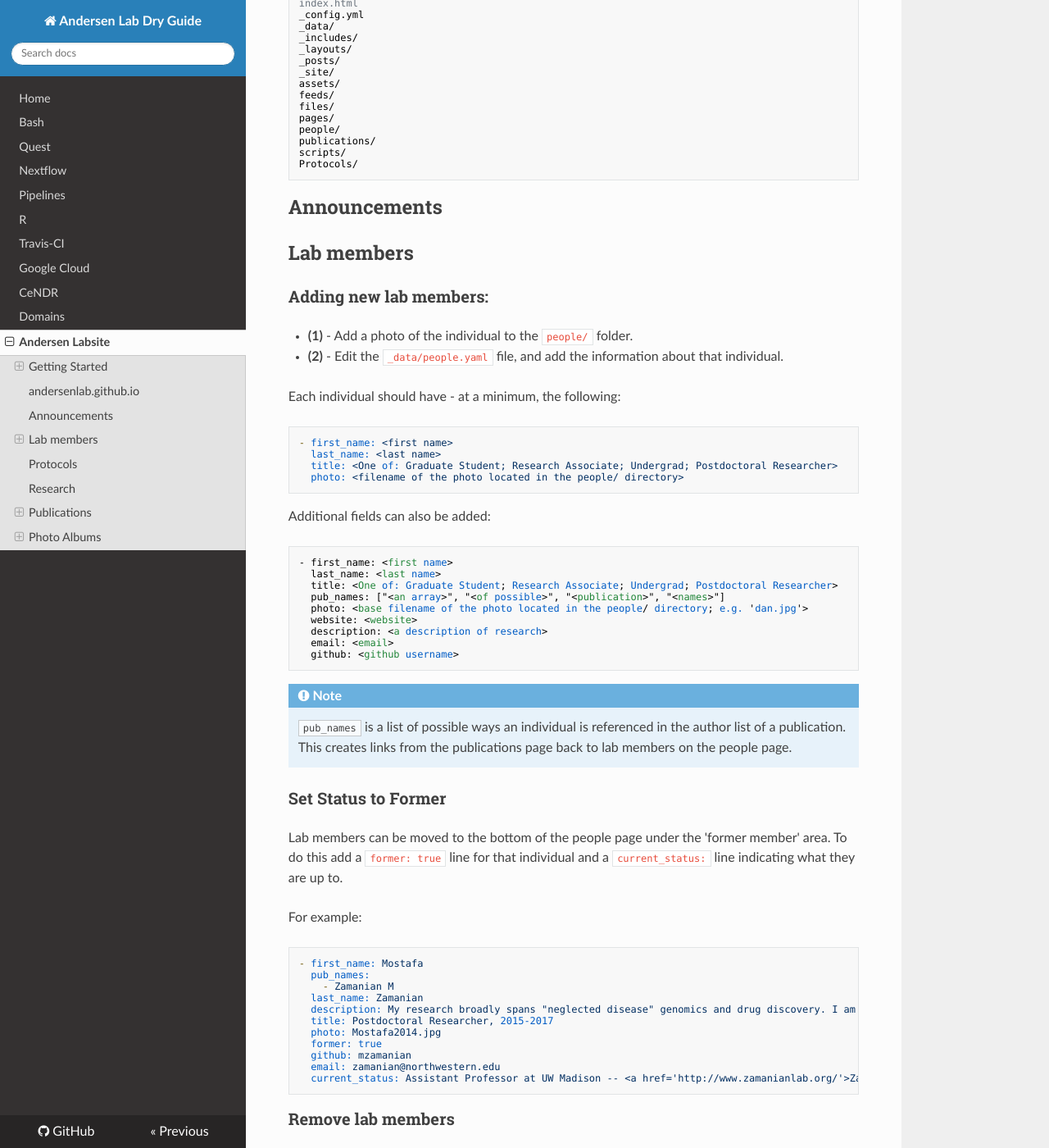
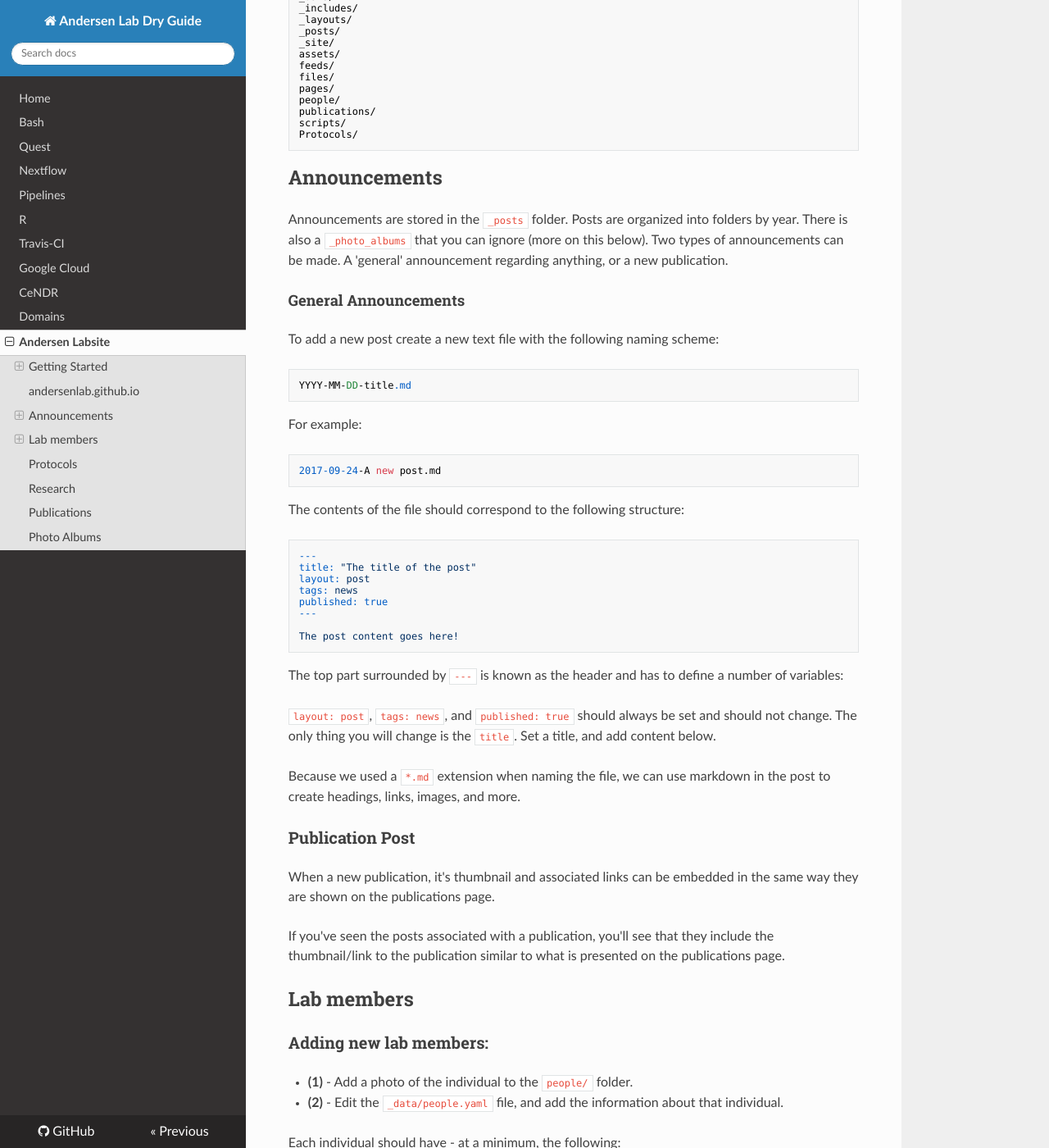
Before and after one commit to AndersenLab/dry-guide, an MkDocs documentation site: the page built from docs/labsite.md, in a window 1280 px wide and 1400 px high, scrolled down 1865 px. Shown: the whole window at 82% size. Built offline with MkDocs 1.6.1, drawn with Linux system fonts in a browser that asks for light colours; nearby versions of some CDN libraries; old or Windows-style settings are respelled for this version of MkDocs; some of the changed text lies outside the part shown.

Commit message:
update domains/labsite

````diff
--- a/docs/labsite.md
+++ b/docs/labsite.md
@@ -38,6 +38,11 @@ jekyll serve
 
 The site should become available at `localhost:4000` and any changes you make will be reflected at that local url.
 
+#### Updating the site
+
+In order for any change to become visible, you need to use git. Any subsequent direcitons that suggest modifying, or adding files assumes you will be adding them to the repo, committing them, and pushing the commit to GitHub.com. See [Git-SCM](http://www.git-scm.com) for a basic introduction to git.
+
+
 ## andersenlab.github.io
 
 The structure of the Andersen Lab repo looks like this:
@@ -65,6 +70,48 @@ Protocols/
 ```
 
 ## Announcements
+
+Announcements are stored in the `_posts` folder. Posts are organized into folders by year. There is also a `_photo_albums` that you can ignore (more on this below). Two types of announcements can be made. A 'general' announcement regarding anything, or a new publication.
+
+#### General Announcements
+
+To add a new post create a new text file with the following naming scheme:
+
+```
+YYYY-MM-DD-title.md
+```
+
+For example:
+
+```
+2017-09-24-A new post.md
+```
+
+The contents of the file should correspond to the following structure:
+
+```
+---
+title: "The title of the post"
+layout: post
+tags: news
+published: true
+---
+
+The post content goes here!
+```
+
+The top part surrounded by `---` is known as the header and has to define a number of variables:
+
+`layout: post`, `tags: news`, and `published: true` should always be set and should not change. The only thing you will change is the `title`. Set a title, and add content below.
+
+Because we used a `*.md` extension when naming the file, we can use markdown in the post to create headings, links, images, and more.
+
+### Publication Post
+
+When a new publication, it's thumbnail and associated links can be embedded in the same way they are shown on the publications page.
+
+
+If you've seen the posts associated with a publication, you'll see that they include the thumbnail/link to the publication similar to what is presented on the publications page.
 
 ## Lab members
 
@@ -135,7 +182,7 @@ Elements used to construct the publications page of the website are stored in tw
 1. `_data/pubs_data.yaml` - The publications data stores authors, pub date, journal, etc.
 2. `publications/` - The publications folder for PDFs, thumbnails, and supplementary files.
 
-#### (1) Download a PDF of the publication
+__(1) Download a PDF of the publication__
 
 You will want to remove any additional PDF pages (e.g. cover sheets) if there are any present in the PDF. See [this guide](https://support.apple.com/kb/PH20221?locale=en_US&viewlocale=en_US) for information on removing pages from a PDF.
 
@@ -143,15 +190,15 @@ Save the PDF to `/publications/[year][tag]`
 
 Where `tag` is a unique identifier for the publication. In general, these have been the first author or the journal or a combination of both.
 
-#### (Optional) PMID Known
+__(Optional) PMID Known__
 
 If the PubMed Identifier (PMID) is known for the publication, you can add it to the file `publications/publications_list.txt`.
 
-#### (2) Run `build.sh`
+__(2) Run `build.sh`__
 
 The `build.sh` script does a variety of tasks for the website. For publications - it will generate thumbnails. It will also fetch information for publications and add it to the `_data/pubs_data.yaml` file __if__ a PMID has been provided. If you did not add a PMID, you will have to manually add authors, journal, etc. to the `_data/pubs_data.yaml` file.
 
-#### (3) Edit `_data/pubs_data.yaml`
+__(3) Edit `_data/pubs_data.yaml`__
 
 The publication should now be added either manually or automatically to `_data/pubs_data.yaml` and should look something like this:
 
@@ -186,7 +233,7 @@ You can also italicize text by adding `<em>` tags around words as shown above (`
 
     Before pushing any changes to GitHub, you will want to preview the changes locally using `jekyll serve`.
 
-#### (4) Add supplementary data
+__(4) Add supplementary data__
 
 Supplemental data and figures are stored in `publications/[pdf_name]`. For example, 2017Laricchia has an associated folder in `publications/` where supplemental data and figures are stored.
 
@@ -231,7 +276,7 @@ You can run the script using:
 bash build.sh
 ```
 
-#### (4) Add the images using git and push to GitHub
+__(4) Add the images using git and push to GitHub__
 
 You can easily add all images using:
 
@@ -239,7 +284,7 @@ You can easily add all images using:
 git add *.jpg
 ```
 
-#### (5) Push changes to github
+__(5) Push changes to github__
 
 ```
 git push
````
Also changed, not shown: other parts of docs/labsite.md (+3 -5 lines), docs/domains.md (+2 -16 lines).
